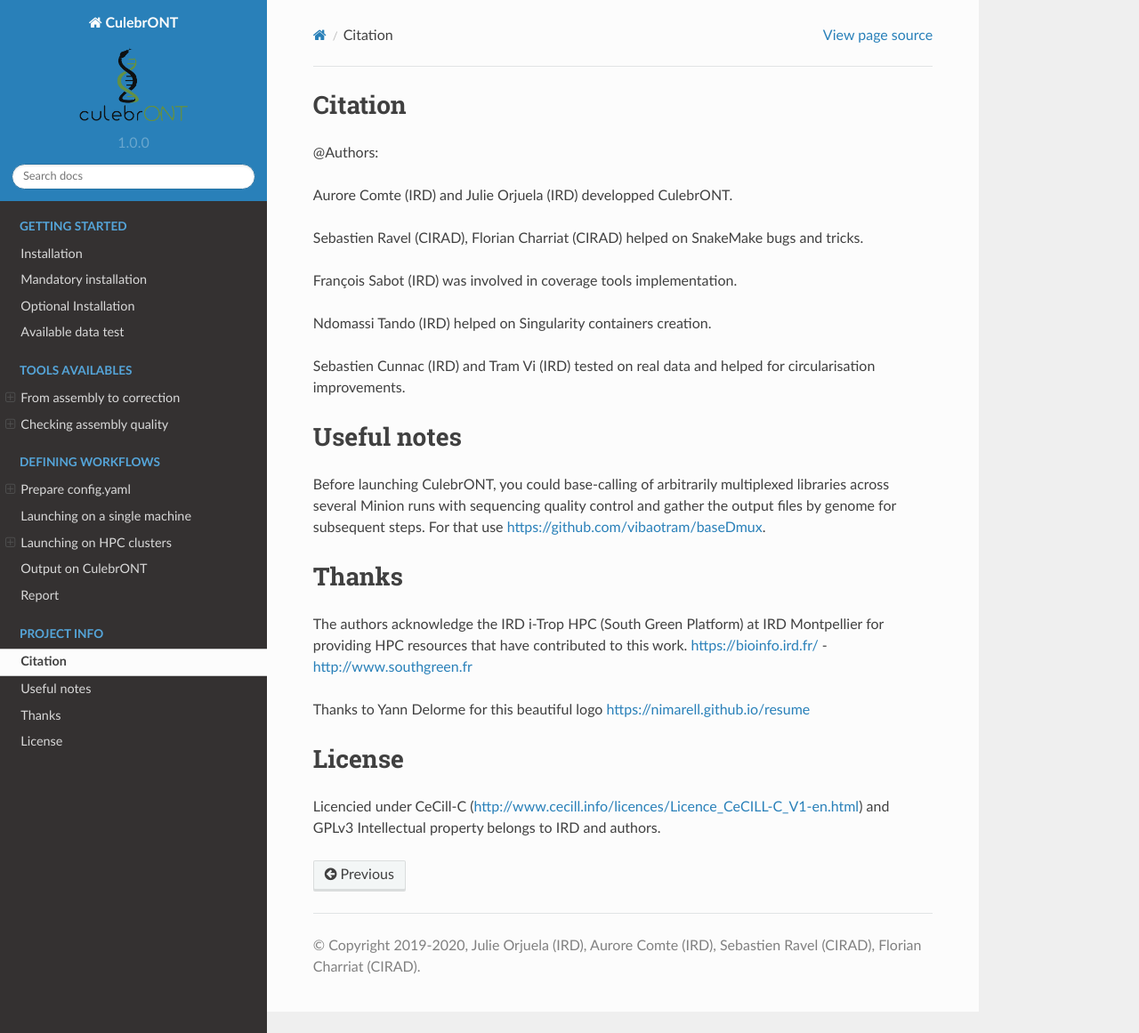
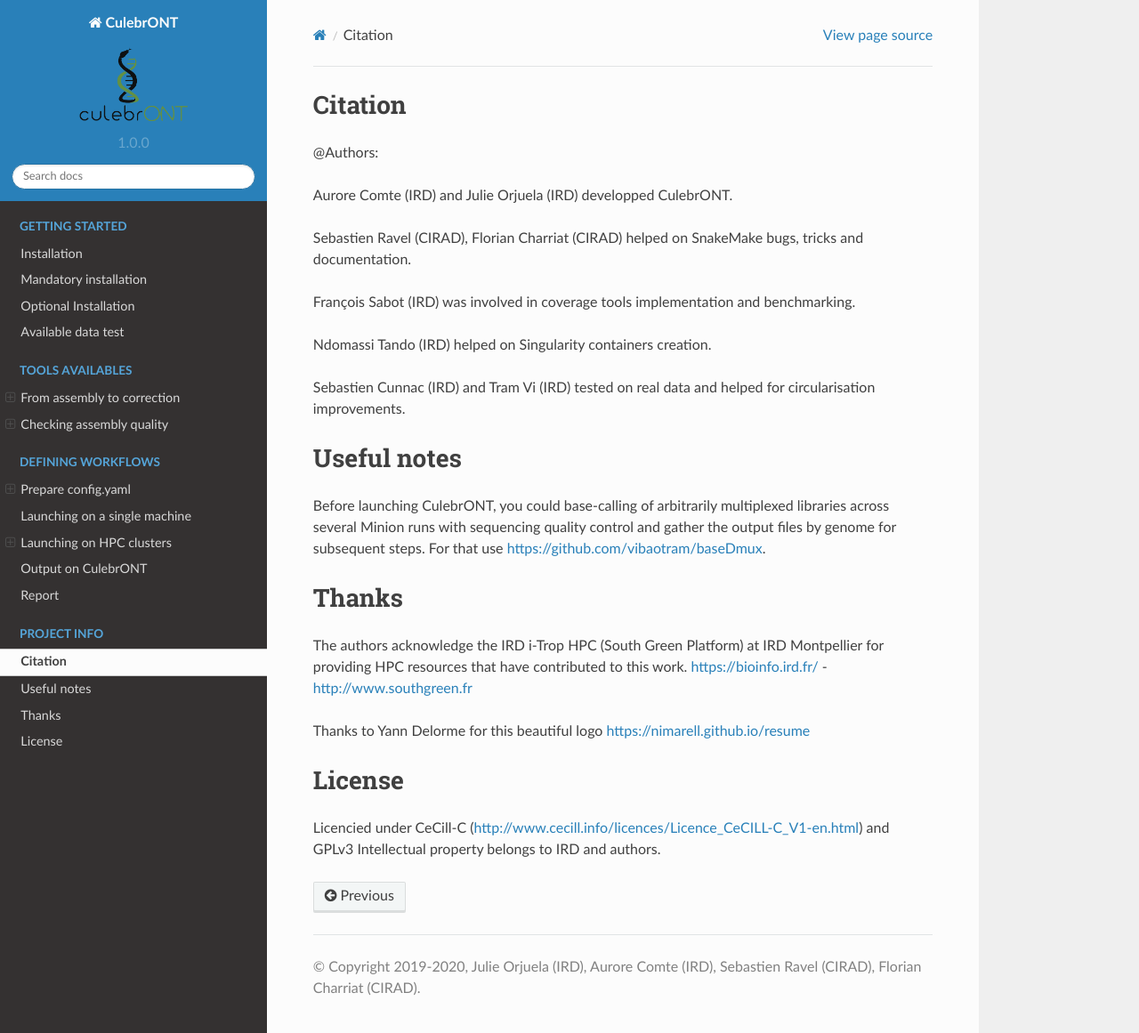
Before and after one commit to SouthGreenPlatform/culebrONT, a Sphinx documentation site: the page built from docs/source/PROJECT.rst, in a window 1280 px wide and 1161 px high. Shown: the whole window at 89% size. Built offline with Sphinx 7.4.7 and the Read the Docs theme 2.0.0, drawn with Linux system fonts in a browser that asks for light colours.

Commit message:
update documentation

```diff
--- a/docs/source/PROJECT.rst
+++ b/docs/source/PROJECT.rst
@@ -5,9 +5,9 @@
 
 Aurore Comte (IRD) and Julie Orjuela (IRD) developped CulebrONT.
 
-Sebastien Ravel (CIRAD), Florian Charriat (CIRAD) helped on SnakeMake bugs and tricks.
+Sebastien Ravel (CIRAD), Florian Charriat (CIRAD) helped on SnakeMake bugs, tricks and documentation.
 
-François Sabot (IRD) was involved in coverage tools implementation.
+François Sabot (IRD) was involved in coverage tools implementation and benchmarking.
 
 Ndomassi Tando (IRD) helped on Singularity containers creation.
 
--- a/docs/source/WORKFLOWS.rst
+++ b/docs/source/WORKFLOWS.rst
@@ -122,7 +122,7 @@
 Specifically to Racon:
 
 
-* Racon can be launch recursively from 1 to 9 rounds. 3 or 4 are recommanded.
+* Racon can be launch recursively from 1 to 9 rounds. 2 or 3 are recommanded.
 
 Specifically to Medaka :
 
@@ -333,8 +333,8 @@
    # SLURM JOBS WITH USING WRAPPER
    snakemake --nolock --use-conda --use-singularity --cores -p --verbose -s Snakefile \
    --latency-wait 60 --keep-going --restart-times 1 --rerun-incomplete  \
-   --configfile config-itrop.yaml \
-   --cluster "python3 slurm_wrapper.py" \
+   --configfile config.yaml \
+   --cluster "python3 slurm_wrapper.py config.yaml cluster_config.yaml" \
    --cluster-config cluster_config.yaml \
    --cluster-status "python3 slurm_status.py"
 
```
